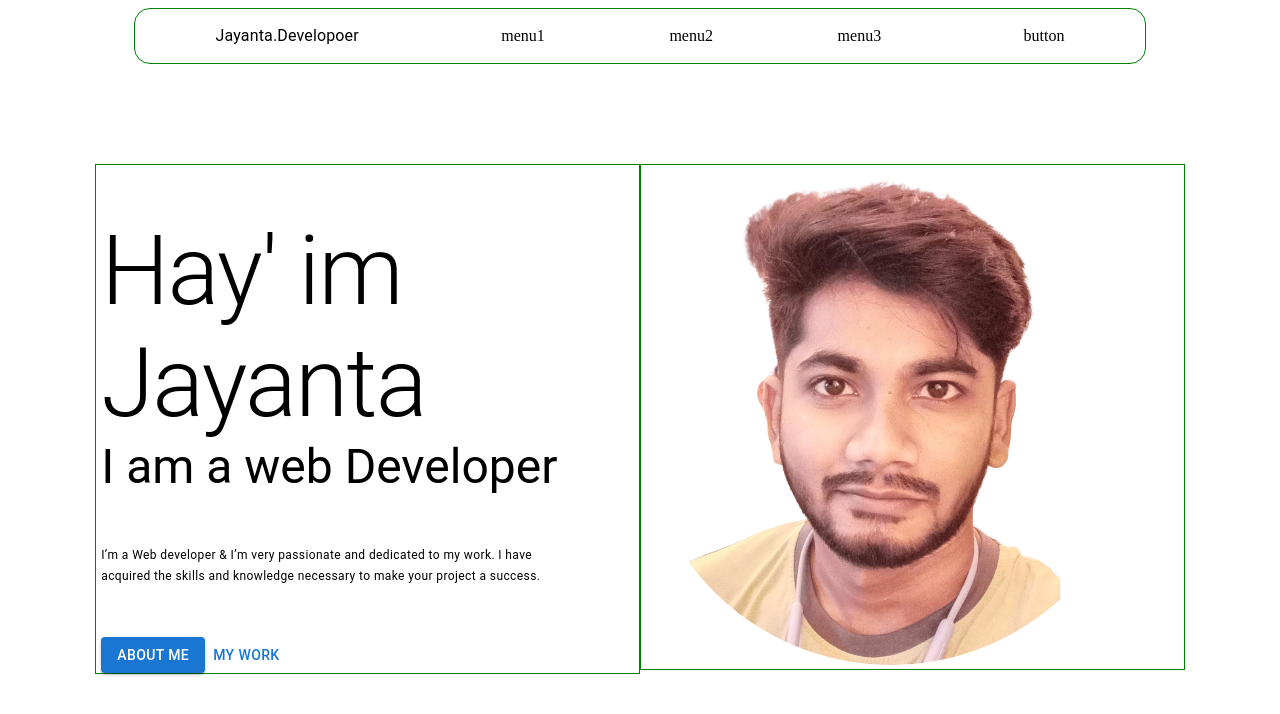
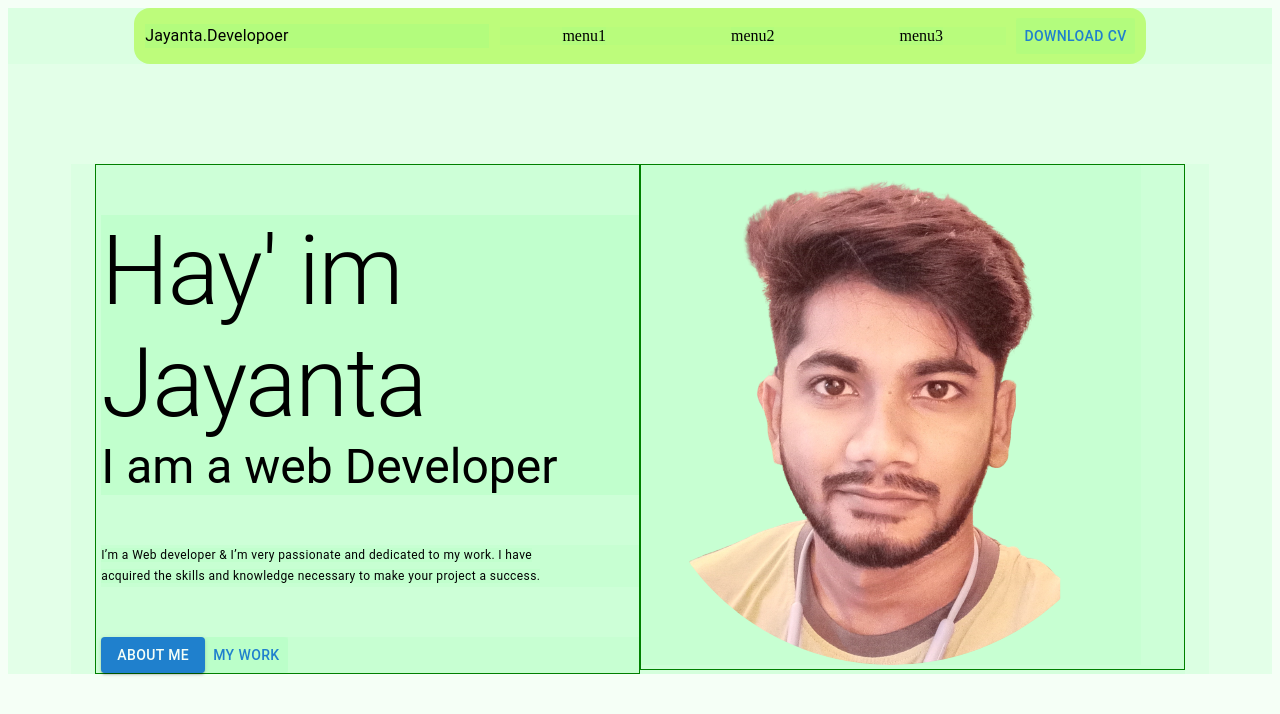
Before and after one commit to jayanta-developer/portfolio, a React (Create React App) app: page / in a window 1280 px wide. Shown: the top 714 px of the page. Built offline with nearby package versions, Linux system fonts and the light colour scheme.

Commit message:
working on navbar

```diff
--- a/src/components/navBar.css
+++ b/src/components/navBar.css
@@ -10,9 +10,10 @@
   display: flex;
   flex-direction: row;
   justify-content: space-evenly;
-  border: 1px solid green;
+  /* border: 1px solid green; */
   border-radius: 16px;
   align-items: center;
+  background-color: rgb(155, 249, 12, 48%);
 }
 .menuItems {
   width: 50%;
@@ -20,3 +21,6 @@
   flex-direction: row;
   justify-content: space-around;
 }
+.logo {
+  width: 34%;
+}
--- a/src/components/navBar.jsx
+++ b/src/components/navBar.jsx
@@ -1,5 +1,5 @@
 import React from 'react';
-import { Box, Typography } from '@mui/material';
+import { Box, Typography, Button } from '@mui/material';
 
 import "./navBar.css"
 
@@ -18,7 +18,9 @@ export default function NavBar() {
           <Box className="menuItem">menu2</Box>
           <Box className="menuItem">menu3</Box>
         </Box>
-        <Box className="button">button</Box>
+        <Box className="buttonBox">
+          <Button>DOWNLOAD CV</Button>
+        </Box>
       </Box>
     </Box>
   )
--- a/src/style.css
+++ b/src/style.css
@@ -1,3 +1,4 @@
 * {
   box-sizing: border-box;
+  background-color: rgb(118, 255, 139, 7%);
 }
```
Also changed, not shown: 1 other file (tests, documents, lock files or other folders).
